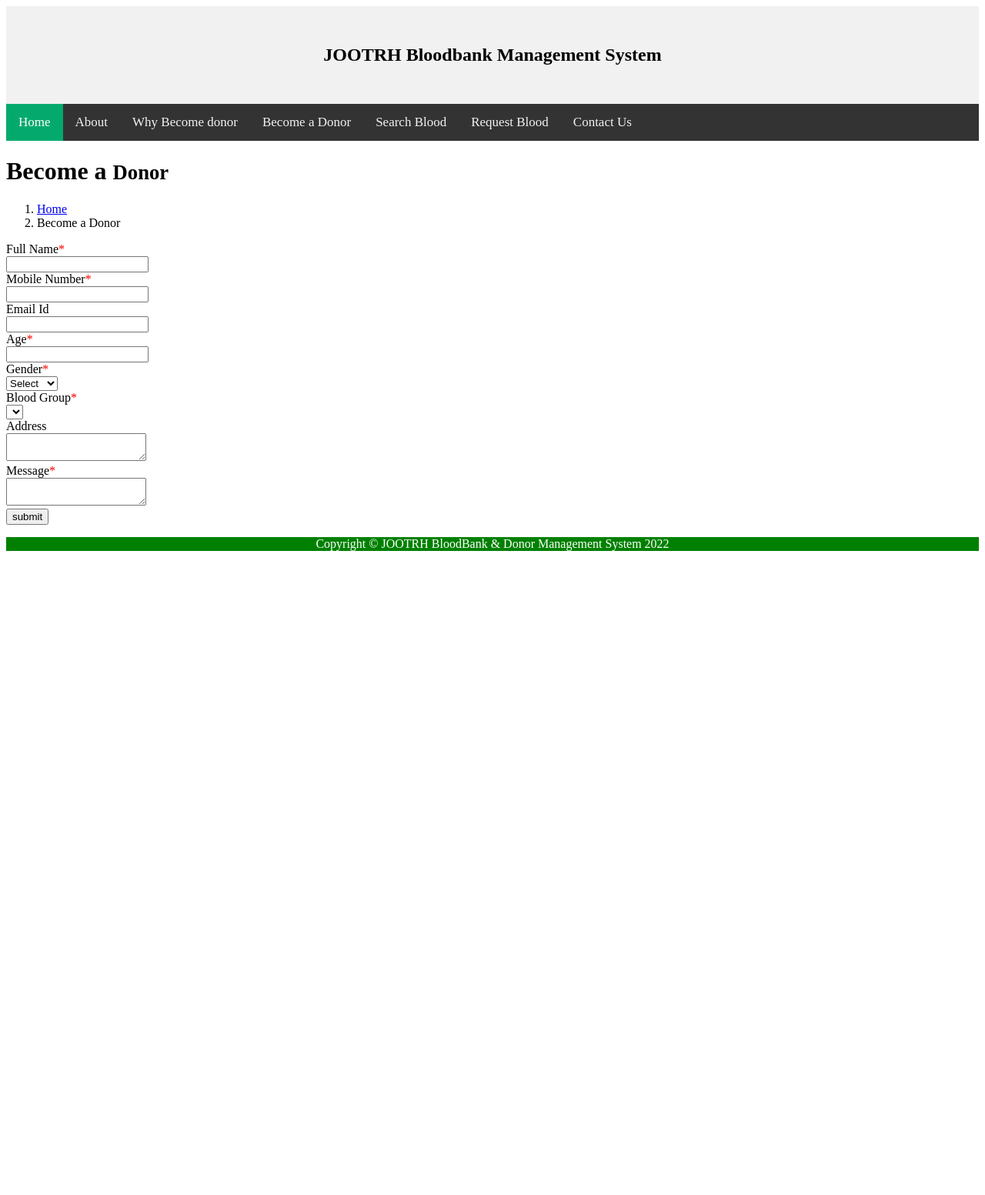
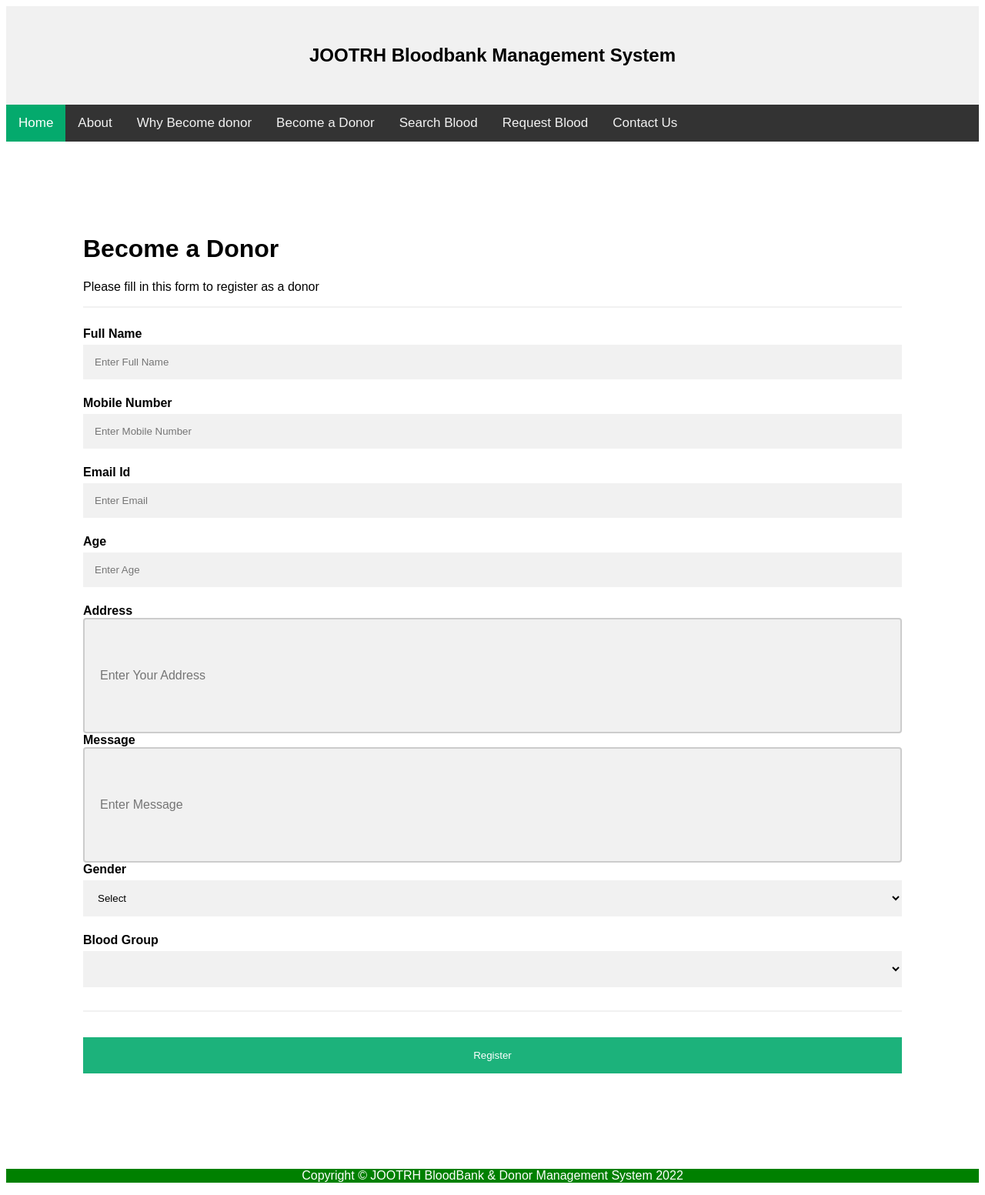
Before and after one commit to nyagol001/bbdms, a PHP site: page /become-donar.php in a window 1280 px wide. Shown: the whole page at 77% size. Before the commit the page ends 716 px from the top, so only its background shows below. Run offline with PHP 8.4, Linux system fonts and the light colour scheme; lists and menus that the app fills with data are empty.

Commit message:
Update become-donar.php

```diff
--- a/become-donar.php
+++ b/become-donar.php
@@ -13,38 +13,74 @@
     <meta name="author" content="">
 
     <title>JOOTRH BloodBank & Donor Management System | Become A Donor</title>
+    <style>
+body {
+  font-family: Arial, Helvetica, sans-serif;
 
-
-    <style>
-    .navbar-toggler {
-        z-index: 1;
 }
 
-    @media (max-width: 576px) {
-        nav > .container {
+* {
+  box-sizing: border-box;
+}
+
+.container {
+  padding: 100px;
+  background-color: white;
+}
+
+input[type=text], select[name=gender], select[name=bloodgroup] {
   width: 100%;
+  padding: 15px;
+  margin: 5px 0 22px 0;
+  display: inline-block;
+  border: none;
+  background: #f1f1f1;
 }
+
+input[type=text]:focus {
+  background-color: #ddd;
+  outline: none;
 }
+
+input[type=textarea] {
+  width: 100%;
+  height: 150px;
+  padding: 12px 20px;
+  box-sizing: border-box;
+  border: 2px solid #ccc;
+  border-radius: 4px;
+  background-color: #f1f1f1;
+  font-size: 16px;
+  resize: none;
+  display: inline-block;
+}
+
+hr {
+  border: 1px solid #f1f1f1;
+  margin-bottom: 25px;
+}
+
+.registerbtn {
+  background-color: #04AA6D;
+  color: white;
+  padding: 16px 20px;
+  margin: 8px 0;
+  border: none;
+  cursor: pointer;
+  width: 100%;
+  opacity: 0.9;
+  position: relative;
+}
+
+.registerbtn:hover {
+  opacity: 1;
+}
+
+a {
+  color: dodgerblue;
+}
+
         </style>
-        <style>
-    .errorWrap {
-    padding: 10px;
-    margin: 0 0 20px 0;
-    background: #fff;
-    border-left: 4px solid #dd3d36;
-    -webkit-box-shadow: 0 1px 1px 0 rgba(0,0,0,.1);
-    box-shadow: 0 1px 1px 0 rgba(0,0,0,.1);
-}
-.succWrap{
-    padding: 10px;
-    margin: 0 0 20px 0;
-    background: #fff;
-    border-left: 4px solid #5cb85c;
-    -webkit-box-shadow: 0 1px 1px 0 rgba(0,0,0,.1);
-    box-shadow: 0 1px 1px 0 rgba(0,0,0,.1);
-}
-    </style>
-
 
 </head>
 
@@ -53,89 +89,52 @@
 <?php include('includes/header.php');?>
 
 
+<form name="donar" method="post">
 <div class="container">
+    <h1>Become a Donor</h1>
+    <p>Please fill in this form to register as a donor</p>
+    <hr>
+
+    <label for="fullname"><b>Full Name</b></label>
+    <input type="text" placeholder="Enter Full Name" name="fullname" id="fullname" required>
+
+    <label for="mobileno"><b>Mobile Number</b></label>
+    <input type="text" placeholder="Enter Mobile Number" name="mobileno" id="mobileno" required>
+
+    <label for="emailid"><b>Email Id</b></label>
+    <input type="text" placeholder="Enter Email" name="emailid" id="emailid" required>
+
+    <label for="age"><b>Age</b></label>
+    <input type="text" placeholder="Enter Age" name="age" id="age"  min="18" max="70" required>
+
+    <label for="address"><b>Address</b></label>
+    <input type="textarea" placeholder="Enter Your Address" name="adress" id="address" required>
+
+    <label for="message"><b>Message</b></label>
+    <input type="textarea" placeholder="Enter Message" name="message" id="message" required>
 
 
-        <h1 class="mt-4 mb-3">Become a <small>Donor</small></h1>
-
-        <ol class="breadcrumb">
-            <li class="breadcrumb-item">
-                <a href="index.php">Home</a>
-            </li>
-            <li class="breadcrumb-item active">Become a Donor</li>
-        </ol>
-
-
-        <form name="donar" method="post">
-<div class="row">
-<div class="col-lg-4 mb-4">
-<div class="font-italic">Full Name<span style="color:red">*</span></div>
-<div><input type="text" name="fullname" class="form-control" required></div>
-</div>
-<div class="col-lg-4 mb-4">
-<div class="font-italic">Mobile Number<span style="color:red">*</span></div>
-<div><input type="text" name="mobileno" class="form-control" required></div>
-</div>
-<div class="col-lg-4 mb-4">
-<div class="font-italic">Email Id</div>
-<div><input type="email" name="emailid" class="form-control"></div>
-</div>
-</div>
-
-<div class="row">
-<div class="col-lg-4 mb-4">
-<div class="font-italic">Age<span style="color:red">*</span></div>
-<div><input type="text" name="age" class="form-control" required></div>
-</div>
-
-
-<div class="col-lg-4 mb-4">
-<div class="font-italic">Gender<span style="color:red">*</span></div>
-<div><select name="gender" class="form-control" required>
+    <label for="gender"><b>Gender</b></label>
+    <select name="gender" required>
     <option value="">Select</option>
     <option value="Male">Male</option>
     <option value="Female">Female</option>
     </select>
-</div>
-</div>
 
-<div class="col-lg-4 mb-4">
-<div class="font-italic">Blood Group<span style="color:red">*</span> </div>
-<div><select name="bloodgroup" class="form-control" required>
+    <label for="bloodgroup"><b>Blood Group</b></label>
+    <select name="bloodgroup" required>
 
 </select>
-</div>
-</div>
-</div>
 
+    <hr>
 
-<div class="row">
-<div class="col-lg-4 mb-4">
-<div class="font-italic">Address</div>
-<div><textarea class="form-control" name="address"></textarea></div>
-</div>
-
-<div class="col-lg-8 mb-4">
-<div class="font-italic">Message<span style="color:red">*</span></div>
-<div><textarea class="form-control" name="message" required> </textarea></div>
-</div>
-</div>
-
-<div class="row">
-<div class="col-lg-4 mb-4">
-<div><input type="submit" name="submit" class="btn btn-primary" value="submit" style="cursor:pointer"></div>
-</div>
-
+ <button type="submit" class="registerbtn">Register</button>
 
 
     </div>
+</form>
 
 
-
-
-</form>
-
-</div>
   <?php include('includes/footer.php');?>
 
 
```
Lines whose indentation alone changed are shown as unchanged.
